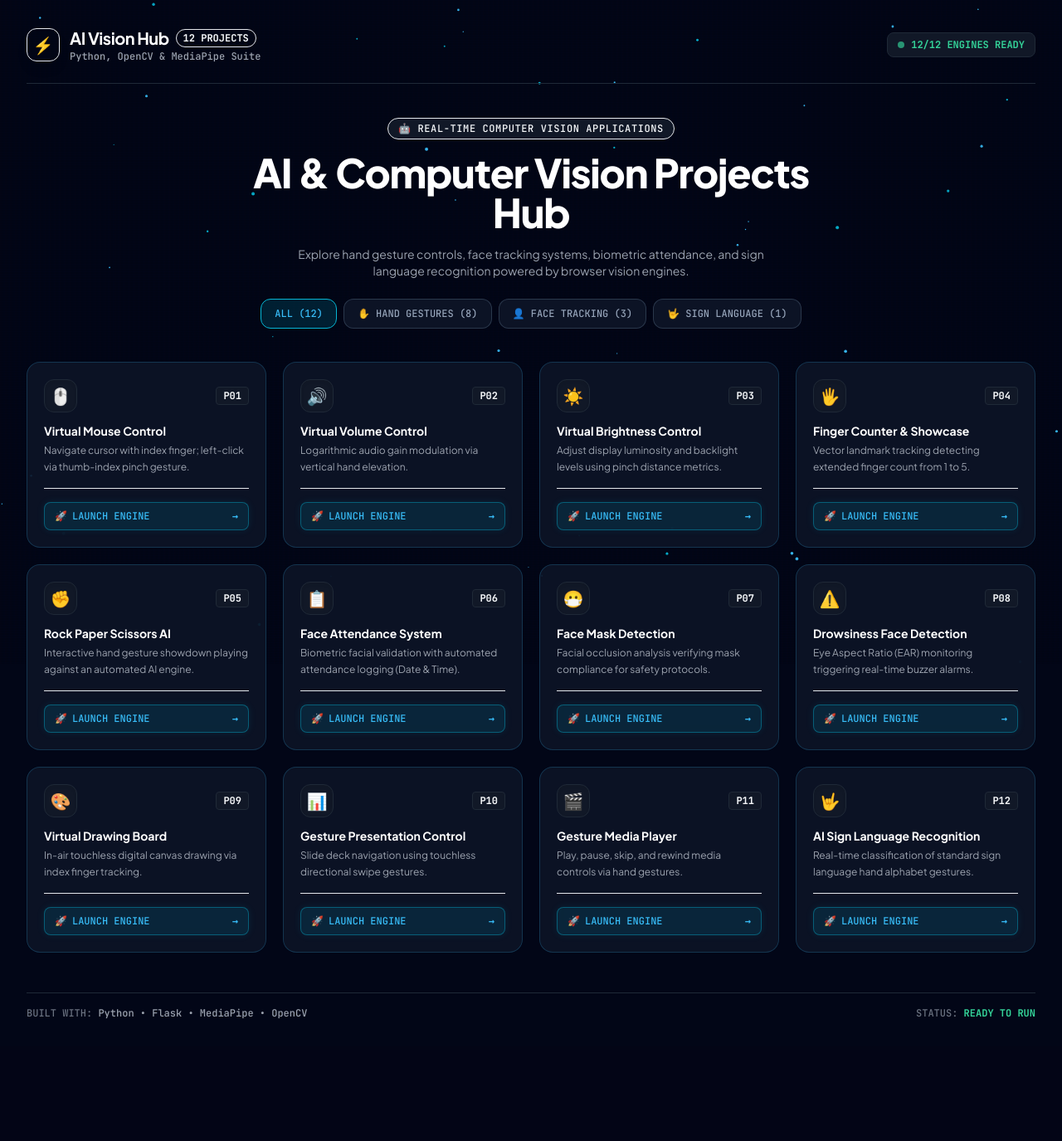
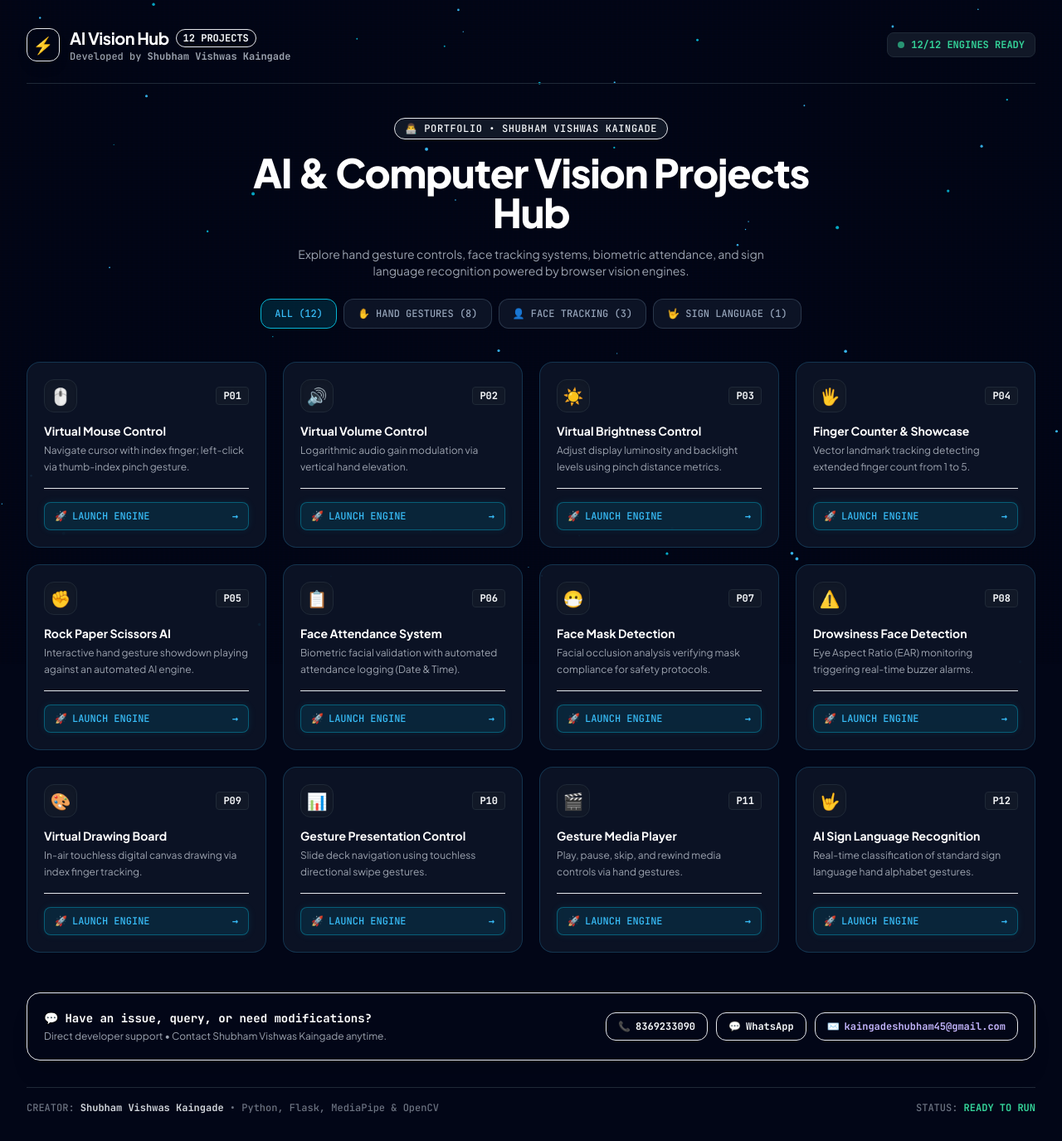
Before and after one commit to kaingadeshubham45/IOT-portfolio, a Flask app: page / in a window 1280 px wide. Shown: the whole page at 83% size. Before the commit the page ends 1228 px from the top, so only its background shows below. Run offline with Flask 3, Linux system fonts and the light colour scheme.

Commit message:
Add developer attribution Shubham Vishwas Kaingade and contact support section

```diff
--- a/templates/index.html
+++ b/templates/index.html
@@ -3,7 +3,7 @@
 <head>
     <meta charset="UTF-8">
     <meta name="viewport" content="width=device-width, initial-scale=1.0">
-    <title>AI &amp; Computer Vision Projects Hub</title>
+    <title>AI &amp; Computer Vision Projects Hub | Shubham Kaingade</title>
     <!-- Standalone Compiled Tailwind CSS CDN -->
     <link rel="stylesheet" href="https://cdnjs.cloudflare.com/ajax/libs/tailwindcss/2.2.19/tailwind.min.css" crossorigin="anonymous" />
     <link href="https://fonts.googleapis.com/css2?family=Plus+Jakarta+Sans:wght@400;500;600;700;800&family=JetBrains+Mono:wght@500;700;800&display=swap" rel="stylesheet">
@@ -129,7 +129,7 @@
                         <span class="font-bold text-xl tracking-tight text-white">AI Vision <span class="text-cyan-400">Hub</span></span>
                         <span class="font-mono text-xs px-2 py-0.5 rounded-full bg-cyan-950 text-cyan-400 border border-cyan-800 font-semibold uppercase">12 Projects</span>
                     </div>
-                    <p class="font-mono text-xs text-gray-400">Python, OpenCV &amp; MediaPipe Suite</p>
+                    <p class="font-mono text-xs text-gray-400">Developed by <strong class="text-cyan-300">Shubham Vishwas Kaingade</strong></p>
                 </div>
             </div>
 
@@ -144,7 +144,7 @@
         <!-- Hero Section -->
         <section class="text-center py-10 space-y-4 max-w-3xl mx-auto">
             <div class="inline-flex items-center gap-2 px-3 py-1 rounded-full bg-gray-900 border border-cyan-500/40 text-cyan-300 font-mono text-xs uppercase tracking-wider">
-                🤖 Real-Time Computer Vision Applications
+                👨‍💻 Portfolio &bull; Shubham Vishwas Kaingade
             </div>
 
             <h1 class="text-3xl sm:text-5xl font-extrabold tracking-tight text-white">
@@ -203,10 +203,33 @@
             {% endfor %}
         </main>
 
+        <!-- Developer Contact & Support Card -->
+        <div class="mb-8 p-5 rounded-2xl bg-gray-900/90 border border-cyan-500/30 text-center sm:text-left flex flex-col sm:flex-row items-center justify-between gap-4 shadow-xl">
+            <div>
+                <h4 class="text-sm font-bold text-white font-mono flex items-center gap-2 justify-center sm:justify-start">
+                    <span>💬</span> Have an issue, query, or need modifications?
+                </h4>
+                <p class="text-xs text-gray-400 mt-1">
+                    Direct developer support &bull; Contact Shubham Vishwas Kaingade anytime.
+                </p>
+            </div>
+            <div class="flex flex-wrap items-center gap-2.5 font-mono text-xs">
+                <a href="tel:8369233090" class="px-3.5 py-2 rounded-xl bg-cyan-950/80 border border-cyan-500/50 text-cyan-300 hover:bg-cyan-900 transition-all font-semibold flex items-center gap-1.5">
+                    <span>📞</span> 8369233090
+                </a>
+                <a href="https://wa.me/918369233090" target="_blank" class="px-3.5 py-2 rounded-xl bg-emerald-950/80 border border-emerald-500/50 text-emerald-300 hover:bg-emerald-900 transition-all font-semibold flex items-center gap-1.5">
+                    <span>💬</span> WhatsApp
+                </a>
+                <a href="mailto:kaingadeshubham45@gmail.com" class="px-3.5 py-2 rounded-xl bg-purple-950/80 border border-purple-500/50 text-purple-300 hover:bg-purple-900 transition-all font-semibold flex items-center gap-1.5">
+                    <span>✉️</span> kaingadeshubham45@gmail.com
+                </a>
+            </div>
+        </div>
+
         <!-- Footer -->
         <footer class="pt-4 border-t border-gray-800 flex flex-col sm:flex-row items-center justify-between gap-2 font-mono text-xs text-gray-500">
             <div>
-                <span>BUILT WITH:</span> <span class="text-gray-400">Python &bull; Flask &bull; MediaPipe &bull; OpenCV</span>
+                <span>CREATOR:</span> <span class="text-gray-300 font-semibold">Shubham Vishwas Kaingade</span> &bull; <span>Python, Flask, MediaPipe &amp; OpenCV</span>
             </div>
             <div>
                 <span>STATUS:</span> <span class="text-green-400 font-bold">READY TO RUN</span>
```
